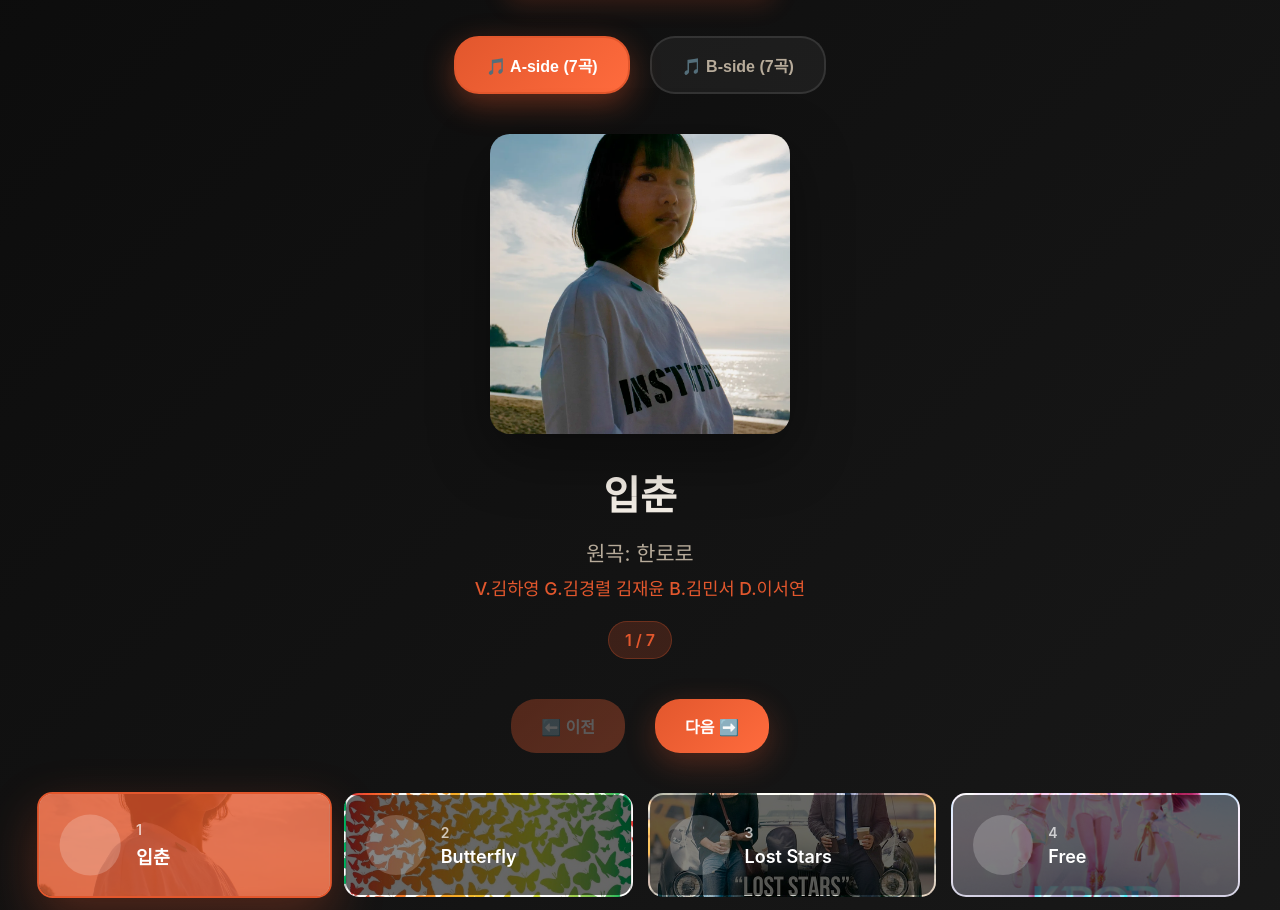
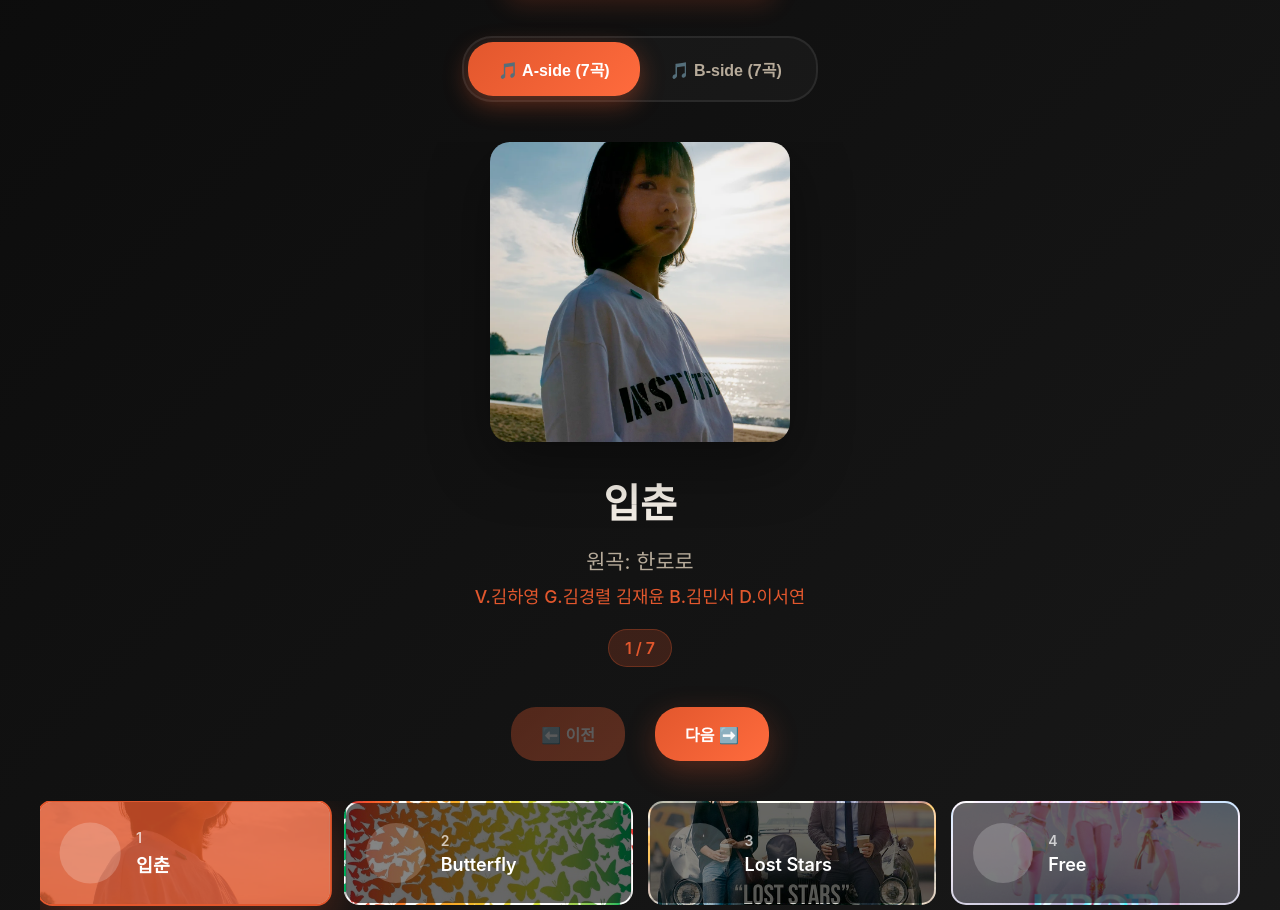
Before and after one commit to BBIYAKYEE7/habitus, a React (Create React App) app: page /setlist in a window 1280 px wide. Shown: the part 320-1230 px from the top of the page. Built offline with nearby package versions, Linux system fonts and the light colour scheme; a web font is replaced by a local one.

Commit message:
로딩추가

```diff
--- a/src/SetlistPage.css
+++ b/src/SetlistPage.css
@@ -28,7 +28,7 @@
   text-decoration: none;
   border-radius: 25px;
   border: 2px solid rgba(226, 87, 45, 0.4);
-  transition: all 0.3s ease;
+  transition: all 0.2s ease;
   font-weight: 600;
   box-shadow: 0 8px 25px rgba(226, 87, 45, 0.2);
 }
@@ -82,34 +82,59 @@
 .side-tabs {
   display: flex;
   justify-content: center;
-  gap: 20px;
   margin-bottom: 40px;
+}
+
+.side-tabs-container {
+  position: relative;
+  display: flex;
+  gap: 0;
+  background: rgba(255, 255, 255, 0.03);
+  border-radius: 30px;
+  padding: 4px;
+  border: 2px solid rgba(255, 255, 255, 0.08);
 }
 
 .side-tab {
   padding: 15px 30px;
-  background: rgba(255, 255, 255, 0.05);
-  border: 2px solid rgba(255, 255, 255, 0.1);
+  background: transparent;
+  border: none;
   border-radius: 25px;
   color: #b7ab9a;
   cursor: pointer;
-  transition: all 0.3s ease;
+  transition: all 0.3s cubic-bezier(0.4, 0, 0.2, 1);
   font-size: 16px;
   font-weight: 600;
+  position: relative;
+  z-index: 2;
+  white-space: nowrap;
 }
 
 .side-tab:hover {
-  background: rgba(255, 255, 255, 0.08);
-  border-color: rgba(226, 87, 45, 0.3);
   color: #f2ece4;
-  transform: translateY(-2px);
+  transform: scale(1.02);
 }
 
 .side-tab.active {
+  color: white;
+}
+
+/* 슬라이드 인디케이터 */
+.slide-indicator {
+  position: absolute;
+  top: 4px;
+  left: 4px;
+  width: calc(50% - 4px);
+  height: calc(100% - 8px);
   background: linear-gradient(135deg, #e2572d, #ff6b3d);
-  border-color: #e2572d;
-  color: white;
-  box-shadow: 0 10px 30px rgba(226, 87, 45, 0.4);
+  border-radius: 25px;
+  transition: transform 0.4s cubic-bezier(0.4, 0, 0.2, 1);
+  box-shadow: 0 8px 25px rgba(226, 87, 45, 0.4);
+  z-index: 1;
+}
+
+.slide-indicator.slide-right {
+  transform: translateX(100%);
 }
 
 /* Main Album Display */
@@ -118,6 +143,17 @@
   justify-content: center;
   margin-bottom: 40px;
   min-height: 400px;
+  overflow: hidden;
+}
+
+.content-slider {
+  width: 100%;
+  transition: all 0.5s cubic-bezier(0.4, 0, 0.2, 1);
+}
+
+.content-slider.slide-transitioning {
+  transform: translateX(-10px);
+  opacity: 0.8;
 }
 
 .album-showcase {
@@ -129,8 +165,23 @@
 }
 
 .album-showcase.transitioning {
-  opacity: 0;
-  transform: scale(0.9);
+  opacity: 1;
+  transform: translateY(0) scale(1);
+}
+
+.album-showcase.transitioning .main-album-cover::after {
+  content: '';
+  position: absolute;
+  top: 50%;
+  left: 50%;
+  width: 40px;
+  height: 40px;
+  margin: -20px 0 0 -20px;
+  border: 3px solid rgba(255, 255, 255, 0.3);
+  border-top-color: #e2572d;
+  border-radius: 50%;
+  animation: spin 0.8s linear infinite;
+  z-index: 3;
 }
 
 .main-album-cover {
@@ -141,7 +192,7 @@
   align-items: center;
   justify-content: center;
   box-shadow: 0 20px 60px rgba(0, 0, 0, 0.4);
-  transition: all 0.3s ease;
+  transition: all 0.2s ease;
   position: relative;
   overflow: hidden;
 }
@@ -159,7 +210,7 @@
 }
 
 .main-album-cover:hover {
-  transform: scale(1.05) rotate(2deg);
+  transform: scale(1.05);
   box-shadow: 0 25px 80px rgba(0, 0, 0, 0.5);
 }
 
@@ -180,12 +231,30 @@
   font-weight: bold;
   margin: 0 0 15px 0;
   color: #f2ece4;
+  transition: all 0.2s ease;
+}
+
+.album-showcase.transitioning .current-song-title {
+  background: linear-gradient(90deg, rgba(255, 255, 255, 0.1) 0%, rgba(255, 255, 255, 0.3) 50%, rgba(255, 255, 255, 0.1) 100%);
+  background-size: 200px 100%;
+  animation: shimmer 1s ease-in-out infinite;
+  color: transparent;
+  border-radius: 8px;
 }
 
 .current-song-artist {
   font-size: 1.3rem;
   color: #b7ab9a;
   margin: 0 0 10px 0;
+  transition: all 0.2s ease;
+}
+
+.album-showcase.transitioning .current-song-artist {
+  background: linear-gradient(90deg, rgba(183, 171, 154, 0.2) 0%, rgba(183, 171, 154, 0.5) 50%, rgba(183, 171, 154, 0.2) 100%);
+  background-size: 200px 100%;
+  animation: shimmer 1s ease-in-out infinite;
+  color: transparent;
+  border-radius: 6px;
 }
 
 .current-song-members {
@@ -194,6 +263,16 @@
   margin: 0 0 20px 0;
   font-weight: 500;
   line-height: 1.4;
+  transition: all 0.2s ease;
+}
+
+.album-showcase.transitioning .current-song-members {
+  background: linear-gradient(90deg, rgba(226, 87, 45, 0.2) 0%, rgba(226, 87, 45, 0.5) 50%, rgba(226, 87, 45, 0.2) 100%);
+  background-size: 200px 100%;
+  animation: shimmer 1s ease-in-out infinite;
+  color: transparent;
+  border-radius: 6px;
+  min-height: 1.5em;
 }
 
 .song-counter {
@@ -204,6 +283,15 @@
   border-radius: 20px;
   font-weight: 600;
   border: 1px solid rgba(226, 87, 45, 0.3);
+  transition: all 0.2s ease;
+}
+
+.album-showcase.transitioning .song-counter {
+  background: linear-gradient(90deg, rgba(226, 87, 45, 0.1) 0%, rgba(226, 87, 45, 0.3) 50%, rgba(226, 87, 45, 0.1) 100%);
+  background-size: 200px 100%;
+  animation: shimmer 1s ease-in-out infinite;
+  color: transparent;
+  border-color: transparent;
 }
 
 /* Navigation Controls */
@@ -223,7 +311,7 @@
   font-size: 16px;
   font-weight: 600;
   cursor: pointer;
-  transition: all 0.3s ease;
+  transition: all 0.2s ease;
   box-shadow: 0 10px 30px rgba(226, 87, 45, 0.3);
 }
 
@@ -240,11 +328,82 @@
 }
 
 /* Song Thumbnails */
+.thumbnails-wrapper {
+  overflow: hidden;
+  margin-bottom: 40px;
+}
+
 .song-thumbnails {
   display: grid;
   grid-template-columns: repeat(auto-fit, minmax(280px, 1fr));
   gap: 15px;
-  margin-bottom: 40px;
+  transition: all 0.3s cubic-bezier(0.4, 0, 0.2, 1);
+}
+
+.song-thumbnails.thumbnails-transitioning.slide-left {
+  opacity: 0;
+  transform: translateX(-100%);
+}
+
+.song-thumbnails.thumbnails-transitioning.slide-right {
+  opacity: 0;
+  transform: translateX(100%);
+}
+
+/* 개별 노래 전환시에는 애니메이션 없음 */
+.song-thumbnails:not(.thumbnails-transitioning) .song-thumbnail {
+  opacity: 1;
+}
+
+/* 사이드 전환 완료 후에만 썸네일 등장 애니메이션 */
+.song-thumbnails.show-animation .song-thumbnail {
+  animation: slideInFromSide 0.4s ease-out forwards;
+  animation-delay: var(--delay, 0ms);
+  opacity: 0;
+}
+
+.song-thumbnails.thumbnails-transitioning .song-thumbnail {
+  animation: none;
+}
+
+@keyframes slideInFromSide {
+  from {
+    opacity: 0;
+    transform: translateX(50px) scale(0.9);
+  }
+  to {
+    opacity: 1;
+    transform: translateX(0) scale(1);
+  }
+}
+
+/* 슬라이드 방향별 enter 애니메이션 제거 - 사이드 전환시에만 애니메이션 적용 */
+
+@keyframes slideInFromRight {
+  from {
+    opacity: 0;
+    transform: translateX(100px) scale(0.9);
+  }
+  to {
+    opacity: 1;
+    transform: translateX(0) scale(1);
+  }
+}
+
+/* 로딩 스피너 애니메이션 */
+@keyframes spin {
+  0% { transform: rotate(0deg); }
+  100% { transform: rotate(360deg); }
+}
+
+/* 스켈레톤 로딩 효과 */
+@keyframes shimmer {
+  0% {
+    background-position: -200px 0;
+  }
+  100% {
+    background-position: calc(200px + 100%) 0;
+  }
 }
 
 /* Touch optimization */
@@ -286,7 +445,7 @@
   padding: 0;
   border-radius: 15px;
   cursor: pointer;
-  transition: all 0.3s ease;
+  transition: all 0.2s ease;
   border: 2px solid transparent;
   position: relative;
   overflow: hidden;
@@ -301,7 +460,7 @@
   padding: 20px 20px;
   width: 100%;
   background: rgba(0, 0, 0, 0.6);
-  transition: all 0.3s ease;
+  transition: all 0.2s ease;
   box-sizing: border-box;
 }
 
@@ -325,6 +484,31 @@
   background: rgba(226, 87, 45, 0.8);
 }
 
+.song-thumbnail.loading {
+  position: relative;
+  overflow: hidden;
+}
+
+.song-thumbnail.loading::after {
+  content: '';
+  position: absolute;
+  top: 0;
+  left: -100%;
+  width: 100%;
+  height: 100%;
+  background: linear-gradient(90deg, transparent, rgba(226, 87, 45, 0.4), transparent);
+  animation: slideLoad 0.8s ease-in-out infinite;
+}
+
+@keyframes slideLoad {
+  0% {
+    left: -100%;
+  }
+  50%, 100% {
+    left: 100%;
+  }
+}
+
 .thumbnail-icon {
   font-size: 2rem;
   width: 60px;
@@ -337,6 +521,13 @@
   flex-shrink: 0;
   margin: 0;
   box-sizing: border-box;
+  transition: all 0.2s ease;
+}
+
+.song-thumbnail.loading .thumbnail-icon {
+  background: linear-gradient(90deg, rgba(255, 255, 255, 0.1) 0%, rgba(255, 255, 255, 0.4) 50%, rgba(255, 255, 255, 0.1) 100%);
+  background-size: 200px 100%;
+  animation: shimmer 1s ease-in-out infinite;
 }
 
 .thumbnail-info {
@@ -425,11 +616,13 @@
   }
 
   .side-tabs {
-    flex-direction: row;
-    justify-content: center;
-    gap: 10px;
     margin-bottom: 25px;
     padding: 0 15px;
+  }
+
+  .side-tabs-container {
+    gap: 0;
+    padding: 3px;
   }
 
   .side-tab {
@@ -438,6 +631,17 @@
     flex: 1;
     max-width: 150px;
     text-align: center;
+  }
+
+  .slide-indicator {
+    width: calc(50% - 3px);
+    height: calc(100% - 6px);
+    top: 3px;
+    left: 3px;
+  }
+
+  .slide-indicator.slide-right {
+    transform: translateX(100%);
   }
 
   .main-album-display {
@@ -498,11 +702,14 @@
     max-width: 120px;
   }
 
+  .thumbnails-wrapper {
+    padding: 0 15px;
+    margin-bottom: 30px;
+  }
+
   .song-thumbnails {
     grid-template-columns: 1fr;
     gap: 10px;
-    padding: 0 15px;
-    margin-bottom: 30px;
   }
 
   .song-thumbnail {
@@ -584,6 +791,22 @@
     font-size: 12px;
   }
 
+  .side-tabs-container {
+    gap: 0;
+    padding: 2px;
+  }
+
+  .slide-indicator {
+    width: calc(50% - 2px);
+    height: calc(100% - 4px);
+    top: 2px;
+    left: 2px;
+  }
+
+  .slide-indicator.slide-right {
+    transform: translateX(100%);
+  }
+
   .main-album-cover {
     width: 180px;
     height: 180px;
--- a/src/SetlistPage.js
+++ b/src/SetlistPage.js
@@ -23,6 +23,9 @@ const SetlistPage = () => {
   const [currentSongIndex, setCurrentSongIndex] = useState(0);
   const [isTransitioning, setIsTransitioning] = useState(false);
   const [timeLeft, setTimeLeft] = useState('');
+  const [slideDirection, setSlideDirection] = useState('');
+  const [isSongLoading, setIsSongLoading] = useState(false);
+  const [showThumbnailAnimation, setShowThumbnailAnimation] = useState(false);
 
   // 공연 날짜 설정 (2025년 12월 3일 20:30)
   const concertDate = new Date('2025-12-03T20:30:00+09:00');
@@ -169,10 +172,13 @@ const SetlistPage = () => {
 
   const handleSongSelect = (index) => {
     if (index !== currentSongIndex) {
-      setIsTransitioning(true);
+      // 메인 앨범 정보 로딩 애니메이션 적용
+      setIsSongLoading(true);
       setTimeout(() => {
         setCurrentSongIndex(index);
-        setIsTransitioning(false);
+        setTimeout(() => {
+          setIsSongLoading(false);
+        }, 150);
       }, 300);
     }
   };
@@ -181,12 +187,16 @@ const SetlistPage = () => {
     if (currentSongIndex > 0) {
       handleSongSelect(currentSongIndex - 1);
     } else if (selectedSide === 'B') {
-      // B-side 첫 곡에서 이전 버튼 누르면 A-side 마지막 곡으로
+      // B-side 첫 곡에서 이전 버튼 누르면 A-side 마지막 곡으로 (로딩 없음)
+      setSlideDirection('slide-right');
       setIsTransitioning(true);
       setTimeout(() => {
         setSelectedSide('A');
         setCurrentSongIndex(setlistPart1.length - 1);
         setIsTransitioning(false);
+        setSlideDirection('');
+        setShowThumbnailAnimation(true);
+        setTimeout(() => setShowThumbnailAnimation(false), 2000);
       }, 300);
     }
   };
@@ -195,23 +205,33 @@ const SetlistPage = () => {
     if (currentSongIndex < currentPlaylist.length - 1) {
       handleSongSelect(currentSongIndex + 1);
     } else if (selectedSide === 'A') {
-      // A-side 마지막 곡에서 다음 버튼 누르면 B-side 첫 곡으로
+      // A-side 마지막 곡에서 다음 버튼 누르면 B-side 첫 곡으로 (로딩 없음)
+      setSlideDirection('slide-left');
       setIsTransitioning(true);
       setTimeout(() => {
         setSelectedSide('B');
         setCurrentSongIndex(0);
         setIsTransitioning(false);
+        setSlideDirection('');
+        setShowThumbnailAnimation(true);
+        setTimeout(() => setShowThumbnailAnimation(false), 2000);
       }, 300);
     }
   };
 
   const handleSideChange = (side) => {
     if (side !== selectedSide) {
+      // A에서 B로: 왼쪽으로 슬라이드, B에서 A로: 오른쪽으로 슬라이드 (로딩 없음)
+      const direction = selectedSide === 'A' && side === 'B' ? 'slide-left' : 'slide-right';
+      setSlideDirection(direction);
       setIsTransitioning(true);
       setTimeout(() => {
         setSelectedSide(side);
         setCurrentSongIndex(0);
         setIsTransitioning(false);
+        setSlideDirection('');
+        setShowThumbnailAnimation(true);
+        setTimeout(() => setShowThumbnailAnimation(false), 2000);
       }, 300);
     }
   };
@@ -232,6 +252,7 @@ const SetlistPage = () => {
 
         {/* Side 선택 탭 */}
         <div className="side-tabs">
+          <div className="side-tabs-container">
             <button
               className={`side-tab ${selectedSide === 'A' ? 'active' : ''}`}
               onClick={() => handleSideChange('A')}
@@ -244,12 +265,15 @@ const SetlistPage = () => {
             >
               🎵 B-side (7곡)
             </button>
+            <div className={`slide-indicator ${selectedSide === 'B' ? 'slide-right' : ''}`}></div>
+          </div>
         </div>
 
         {/* 메인 앨범 디스플레이 */}
         <div className="main-album-display">
+          <div className={`content-slider ${isTransitioning ? 'slide-transitioning' : ''}`}>
             {currentSong && (
-            <div className={`album-showcase ${isTransitioning ? 'transitioning' : ''}`}>
+              <div className={`album-showcase ${isSongLoading ? 'transitioning' : ''}`}>
                 <div
                   className="main-album-cover"
                   style={{
@@ -271,6 +295,7 @@ const SetlistPage = () => {
               </div>
             )}
           </div>
+        </div>
 
         {/* 네비게이션 버튼 */}
         <div className="navigation-controls">
@@ -291,7 +316,8 @@ const SetlistPage = () => {
         </div>
 
         {/* 곡 목록 썸네일 */}
-        <div className="song-thumbnails">
+        <div className="thumbnails-wrapper">
+          <div className={`song-thumbnails ${isTransitioning ? `thumbnails-transitioning ${slideDirection}` : ''} ${showThumbnailAnimation ? 'show-animation' : ''}`}>
           {currentPlaylist.map((song, index) => (
             <div
               key={`${selectedSide}-${index}`}
@@ -300,7 +326,8 @@ const SetlistPage = () => {
               style={{
                 background: song.albumImage ? `url(${song.albumImage})` : song.albumColor,
                 backgroundSize: 'cover',
-                backgroundPosition: 'center'
+                backgroundPosition: 'center',
+                '--delay': `${index * 50}ms`
               }}
             >
               <div className="thumbnail-overlay">
@@ -312,6 +339,7 @@ const SetlistPage = () => {
               </div>
             </div>
           ))}
+          </div>
         </div>
 
         <div className="setlist-footer">
```
Lines whose indentation alone changed are shown as unchanged.
